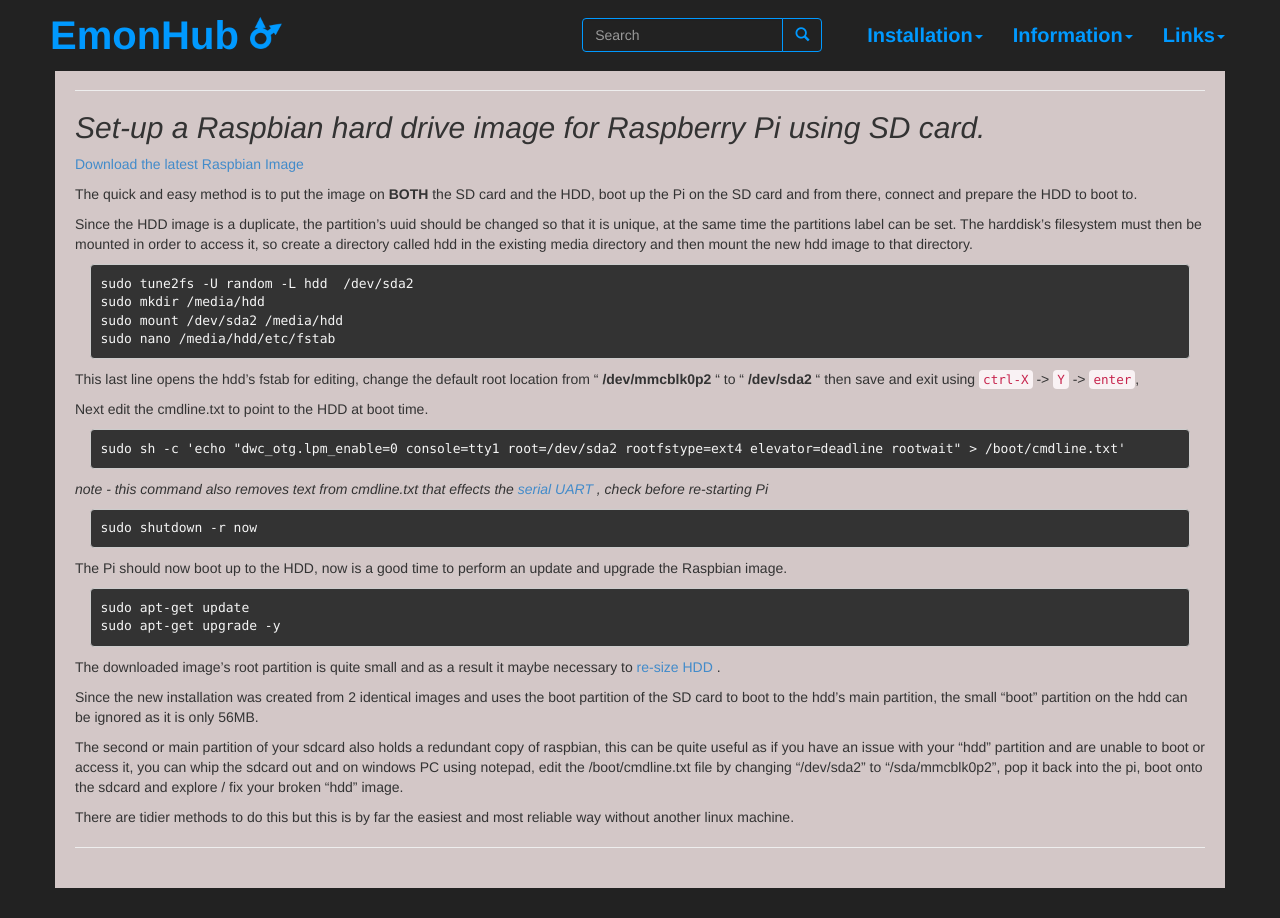
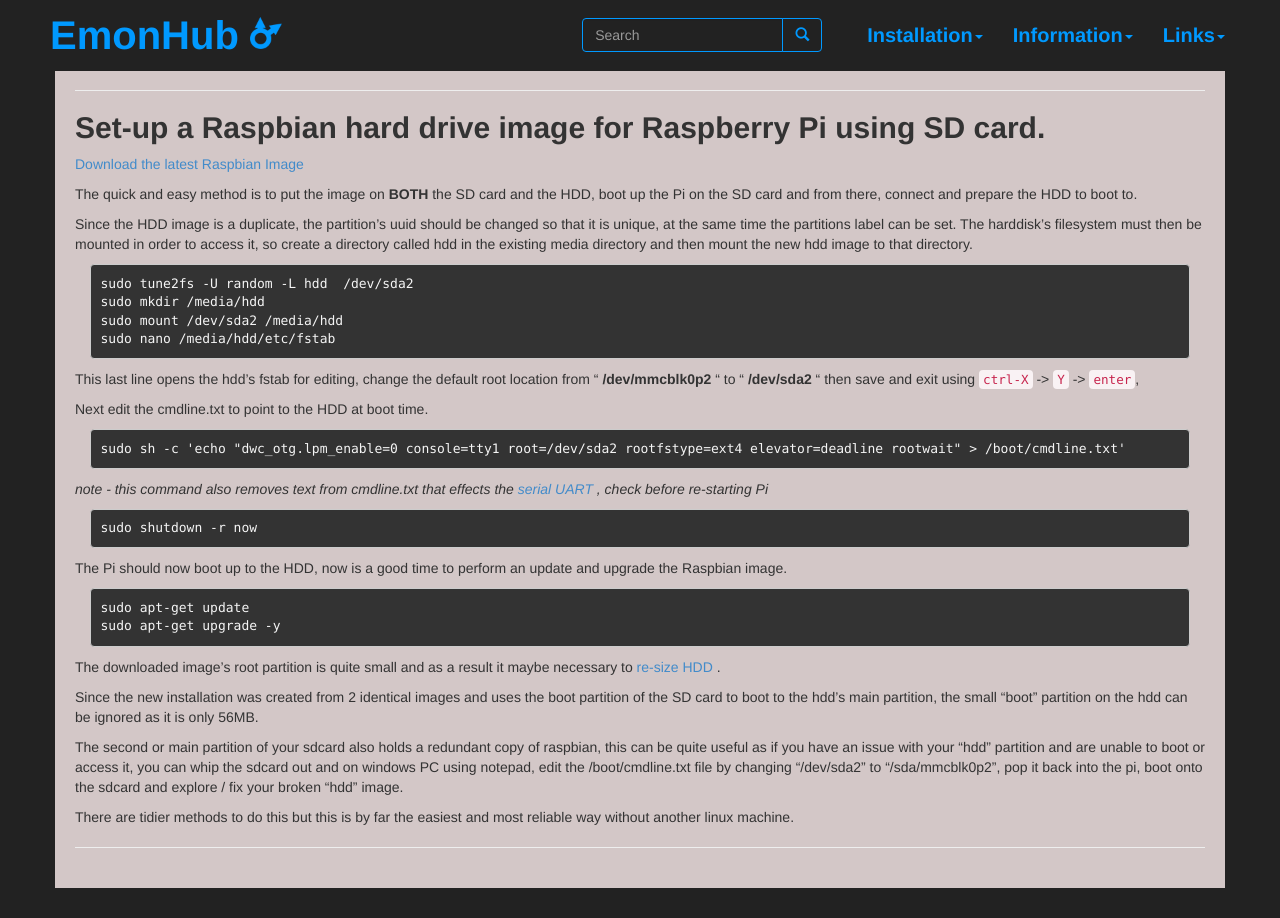
Before and after one commit to otherWIP/otherwip.github.io, a Jekyll site: the page built from documentation/install/raspberrypi/hdd/sd2hdd.md, in a window 1280 px wide. Built offline with Jekyll 4.4.1, drawn with Linux system fonts in a browser that asks for light colours; nearby versions of some CDN libraries.

Commit message:
Update sd2hdd.md

```diff
--- a/_includes/step/sd2hdd.md
+++ b/_includes/step/sd2hdd.md
@@ -1,4 +1,4 @@
-## *Set-up a Raspbian hard drive image for Raspberry Pi using SD card.*
+## **Set-up a Raspbian hard drive image for Raspberry Pi using SD card.**
 
 {% include link/ext/rasp-img %}
 
```
